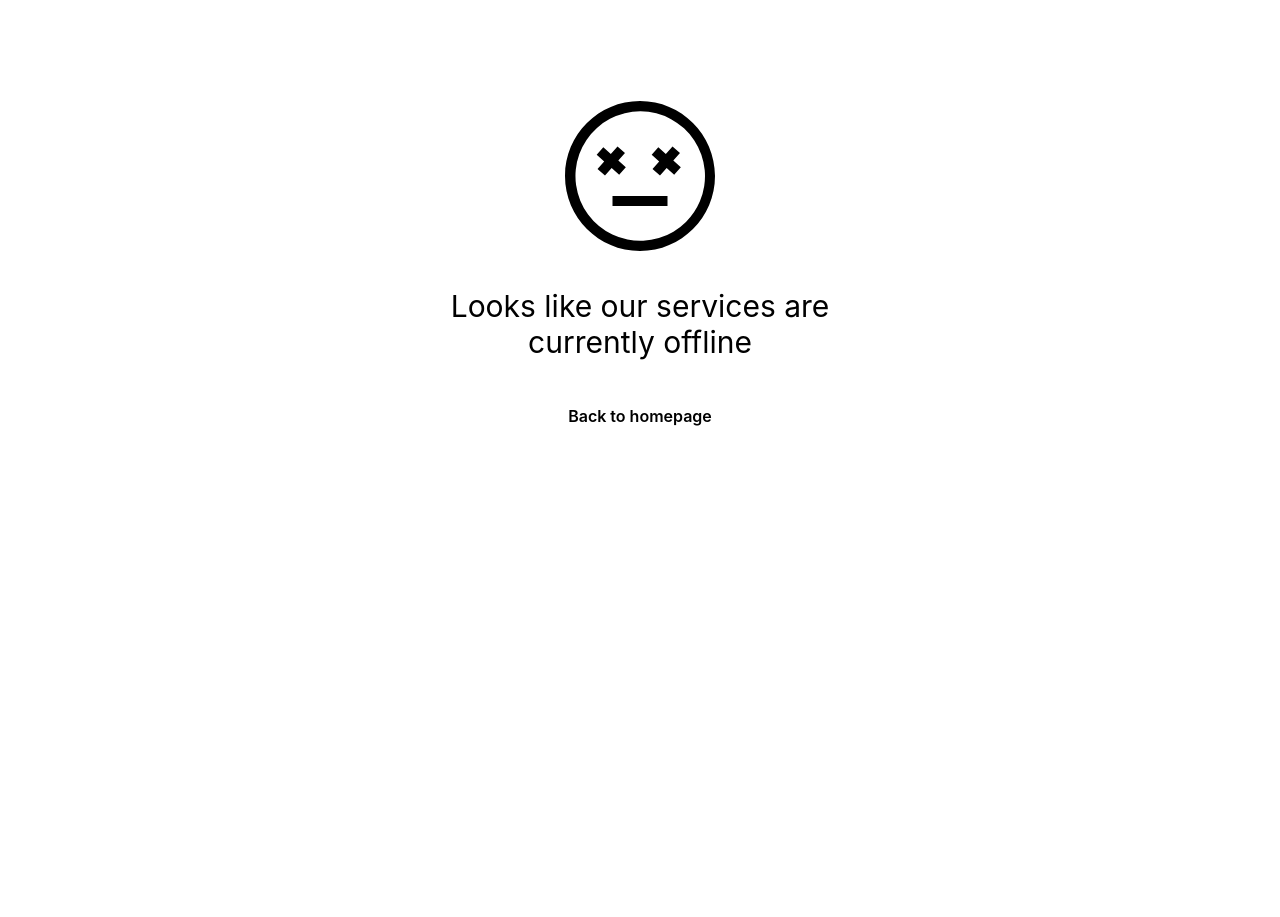
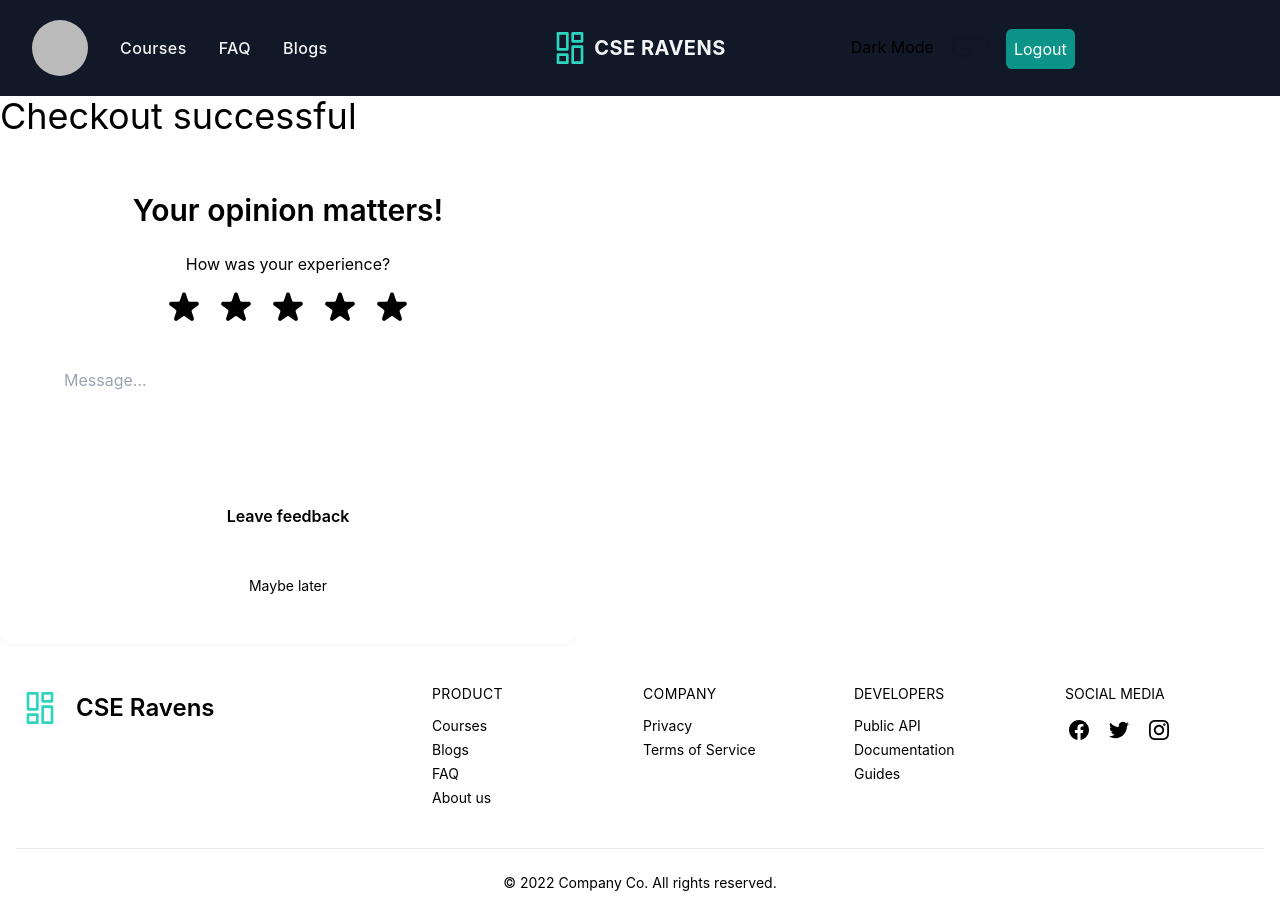
Before and after one commit to SynysterRudro/Learning-Platform-Client, a React (Create React App) app: page /checkout in a window 1280 px wide. Before the commit the page ends 800 px from the top, so only its background shows below. Built offline with nearby package versions, Linux system fonts and the light colour scheme; no server answers; sample sign-in values are in the browser's storage.

Commit message:
readme file updated

```diff
--- /dev/null
+++ b/src/CheckOut/CheckOut.js
@@ -0,0 +1,55 @@
+import React from 'react';
+
+const CheckOut = () => {
+    return (
+        <div>
+            <h1 className='text-4xl mb-2'>Checkout successful</h1>
+            <div>
+                <div className="flex flex-col max-w-xl p-8 shadow-sm rounded-xl lg:p-12 dark:bg-gray-900 dark:text-gray-100">
+                    <div className="flex flex-col items-center w-full">
+                        <h2 className="text-3xl font-semibold text-center">Your opinion matters!</h2>
+                        <div className="flex flex-col items-center py-6 space-y-3">
+                            <span className="text-center">How was your experience?</span>
+                            <div className="flex space-x-3">
+                                <button type="button" title="Rate 1 stars" aria-label="Rate 1 stars">
+                                    <svg xmlns="http://www.w3.org/2000/svg" viewBox="0 0 20 20" fill="currentColor" className="w-10 h-10 dark:text-yellow-500">
+                                        <path d="M9.049 2.927c.3-.921 1.603-.921 1.902 0l1.07 3.292a1 1 0 00.95.69h3.462c.969 0 1.371 1.24.588 1.81l-2.8 2.034a1 1 0 00-.364 1.118l1.07 3.292c.3.921-.755 1.688-1.54 1.118l-2.8-2.034a1 1 0 00-1.175 0l-2.8 2.034c-.784.57-1.838-.197-1.539-1.118l1.07-3.292a1 1 0 00-.364-1.118L2.98 8.72c-.783-.57-.38-1.81.588-1.81h3.461a1 1 0 00.951-.69l1.07-3.292z"></path>
+                                    </svg>
+                                </button>
+                                <button type="button" title="Rate 2 stars" aria-label="Rate 2 stars">
+                                    <svg xmlns="http://www.w3.org/2000/svg" viewBox="0 0 20 20" fill="currentColor" className="w-10 h-10 dark:text-yellow-500">
+                                        <path d="M9.049 2.927c.3-.921 1.603-.921 1.902 0l1.07 3.292a1 1 0 00.95.69h3.462c.969 0 1.371 1.24.588 1.81l-2.8 2.034a1 1 0 00-.364 1.118l1.07 3.292c.3.921-.755 1.688-1.54 1.118l-2.8-2.034a1 1 0 00-1.175 0l-2.8 2.034c-.784.57-1.838-.197-1.539-1.118l1.07-3.292a1 1 0 00-.364-1.118L2.98 8.72c-.783-.57-.38-1.81.588-1.81h3.461a1 1 0 00.951-.69l1.07-3.292z"></path>
+                                    </svg>
+                                </button>
+                                <button type="button" title="Rate 3 stars" aria-label="Rate 3 stars">
+                                    <svg xmlns="http://www.w3.org/2000/svg" viewBox="0 0 20 20" fill="currentColor" className="w-10 h-10 dark:text-yellow-500">
+                                        <path d="M9.049 2.927c.3-.921 1.603-.921 1.902 0l1.07 3.292a1 1 0 00.95.69h3.462c.969 0 1.371 1.24.588 1.81l-2.8 2.034a1 1 0 00-.364 1.118l1.07 3.292c.3.921-.755 1.688-1.54 1.118l-2.8-2.034a1 1 0 00-1.175 0l-2.8 2.034c-.784.57-1.838-.197-1.539-1.118l1.07-3.292a1 1 0 00-.364-1.118L2.98 8.72c-.783-.57-.38-1.81.588-1.81h3.461a1 1 0 00.951-.69l1.07-3.292z"></path>
+                                    </svg>
+                                </button>
+                                <button type="button" title="Rate 4 stars" aria-label="Rate 4 stars">
+                                    <svg xmlns="http://www.w3.org/2000/svg" viewBox="0 0 20 20" fill="currentColor" className="w-10 h-10 dark:text-yellow-500">
+                                        <path d="M9.049 2.927c.3-.921 1.603-.921 1.902 0l1.07 3.292a1 1 0 00.95.69h3.462c.969 0 1.371 1.24.588 1.81l-2.8 2.034a1 1 0 00-.364 1.118l1.07 3.292c.3.921-.755 1.688-1.54 1.118l-2.8-2.034a1 1 0 00-1.175 0l-2.8 2.034c-.784.57-1.838-.197-1.539-1.118l1.07-3.292a1 1 0 00-.364-1.118L2.98 8.72c-.783-.57-.38-1.81.588-1.81h3.461a1 1 0 00.951-.69l1.07-3.292z"></path>
+                                    </svg>
+                                </button>
+                                <button type="button" title="Rate 5 stars" aria-label="Rate 5 stars">
+                                    <svg xmlns="http://www.w3.org/2000/svg" viewBox="0 0 20 20" fill="currentColor" className="w-10 h-10 dark:text-gray-600">
+                                        <path d="M9.049 2.927c.3-.921 1.603-.921 1.902 0l1.07 3.292a1 1 0 00.95.69h3.462c.969 0 1.371 1.24.588 1.81l-2.8 2.034a1 1 0 00-.364 1.118l1.07 3.292c.3.921-.755 1.688-1.54 1.118l-2.8-2.034a1 1 0 00-1.175 0l-2.8 2.034c-.784.57-1.838-.197-1.539-1.118l1.07-3.292a1 1 0 00-.364-1.118L2.98 8.72c-.783-.57-.38-1.81.588-1.81h3.461a1 1 0 00.951-.69l1.07-3.292z"></path>
+                                    </svg>
+                                </button>
+                            </div>
+                        </div>
+                        <div className="flex flex-col w-full">
+                            <textarea rows="3" placeholder="Message..." className="p-4 rounded-md resize-none dark:text-gray-100 dark:bg-gray-900"></textarea>
+                            <button type="button" className="py-4 my-8 font-semibold rounded-md dark:text-gray-900 dark:bg-violet-400">Leave feedback</button>
+                        </div>
+                    </div>
+                    <div className="flex items-center justify-center">
+                        <a rel="noopener noreferrer" href="#" className="text-sm dark:text-gray-400">Maybe later</a>
+                    </div>
+                </div>
+            </div>
+        </div>
+    );
+};
+
+export default CheckOut;
--- /dev/null
+++ b/src/Routes/PrivateRoute.js
@@ -0,0 +1,17 @@
+import React from 'react';
+import { useContext } from 'react';
+import { Navigate } from 'react-router-dom';
+import { AuthContext } from '../contexts/AuthProvider/AuthProvider';
+
+const PrivateRoute = ({ children }) => {
+    const { user, loading } = useContext(AuthContext);
+    if (loading) {
+        return <div>Loading ..</div>
+    }
+    if (user && user.uid) {
+        return children;
+    }
+    return <Navigate to='/login'></Navigate>
+};
+
+export default PrivateRoute;
--- a/src/components/Courses/Courses.js
+++ b/src/components/Courses/Courses.js
@@ -1,20 +1,29 @@
-import React from 'react';
+import React, { useEffect, useState } from 'react';
 import { Link } from 'react-router-dom';
+import SingleCourse from '../SingleCourse/SingleCourse';
 
 const Courses = () => {
+    const [courses, setCourses] = useState([]);
+    useEffect(() => {
+        fetch('https://learning-platform-server-synysterrudro.vercel.app/courses')
+            .then(res => res.json())
+            .then(data => setCourses(data))
+    }, [])
     return (
         <div className='flex'>
             <div>
                 <aside className="w-full p-6 sm:w-60 dark:bg-gray-900 dark:text-gray-100">
                     <nav className="space-y-8 text-sm">
                         <div className="space-y-2">
-                            <h2 className="text-sm font-semibold tracking-widest uppercase dark:text-gray-400">Getting Started</h2>
+                            <h2 className="text-sm font-semibold tracking-widest uppercase dark:text-gray-400">Total courses- {courses.length}</h2>
                             <div className="flex flex-col space-y-1">
-                                <Link rel="noopener noreferrer" href="#">Installation</Link>
-                                <Link rel="noopener noreferrer" href="#">Plugins</Link>
-                                <Link rel="noopener noreferrer" href="#">Migrations</Link>
-                                <Link rel="noopener noreferrer" href="#">Appearance</Link>
-                                <Link rel="noopener noreferrer" href="#">Mamba UI</Link>
+
+                                {
+                                    courses.map(course => <Link
+                                        to={`/courses/${course.id}`}
+                                        key={course.id}
+                                    >{course.name}</Link>)
+                                }
                             </div>
                             <h2 className="text-sm font-semibold tracking-widest uppercase dark:text-gray-400">Pages</h2>
                             <div className="flex flex-col space-y-1">
@@ -27,7 +36,14 @@ const Courses = () => {
                     </nav>
                 </aside>
             </div>
-            <div>dsd</div>
+            <div className="grid grid-rows-6 lg:grid-rows-2 grid-flow-col gap-4">
+                {
+                    courses.map(course => <SingleCourse
+                        key={course.id}
+                        course={course}
+                    ></SingleCourse>)
+                }
+            </div>
         </div>
     );
 };
--- a/src/components/Home/Home.js
+++ b/src/components/Home/Home.js
@@ -1,4 +1,5 @@
 import React from 'react';
+import { Link } from 'react-router-dom';
 
 const Home = () => {
     return (
@@ -17,36 +18,28 @@ const Home = () => {
                 <div className="px-4 py-16 mx-auto sm:max-w-xl md:max-w-full lg:max-w-screen-xl md:px-24 lg:px-8 lg:py-20">
                     <div className="relative max-w-2xl sm:mx-auto sm:max-w-xl md:max-w-2xl sm:text-center">
                         <h2 className="mb-6 font-sans text-3xl font-bold tracking-tight text-white sm:text-4xl sm:leading-none">
-                            The quick, brown fox
+                            There is no alternative
                             <br className="hidden md:block" />
-                            jumps over a{' '}
+                            then to work{' '}
                             <span className="relative inline-block px-2">
                                 <div className="absolute inset-0 transform -skew-x-12 bg-teal-400 p-6" />
-                                <span className="relative text-teal-900">lazy dog</span>
+                                <span className="relative text-teal-900">hard</span>
                             </span>
                         </h2>
                         <p className="mb-6 text-base text-indigo-100 md:text-lg">
-                            Sed ut perspiciatis unde omnis iste natus error sit voluptatem
-                            accusantium doloremque laudantium, totam rem aperiam, eaque ipsa
-                            quae. explicabo. Sed ut perspiciatis unde omnis.
+                            This is a simple tutorial based course for students who want to study subjects of CSE. Here, we initially provided just 6 corses but in future the number of courses will be increased as well as will update the course plan too.
                         </p>
-                        <form className="flex flex-col items-center w-full mb-4 md:flex-row md:px-16">
-                            <input
-                                placeholder="Email"
-                                required
-                                type="text"
-                                className="flex-grow w-full h-12 px-4 mb-3 text-white transition duration-200 border-2 border-transparent rounded appearance-none md:mr-2 md:mb-0 bg-purple-800 focus:border-teal-700 focus:outline-none focus:shadow-outline"
-                            />
-                            <a
-                                href="/"
+                        <div className="w-full mb-4 md:flex-row md:px-16">
+
+                            <Link
+                                to='/courses'
                                 className="inline-flex items-center justify-center w-full h-12 px-6 font-semibold tracking-wide text-teal-900 transition duration-200 rounded shadow-md md:w-auto hover:text-deep-purple-900 bg-teal-400 hover:bg-teal-700 focus:shadow-outline focus:outline-none"
                             >
-                                Subscribe
-                            </a>
-                        </form>
+                                Courses
+                            </Link>
+                        </div>
                         <p className="max-w-md mb-10 text-xs tracking-wide text-indigo-100 sm:text-sm sm:mx-auto md:mb-16">
-                            Sed ut perspiciatis unde omnis iste natus error sit voluptatem
-                            accusantium doloremque.
+                            Thank your for supporting us.
                         </p>
                         <a
                             href="/"
--- /dev/null
+++ b/src/components/SingleCourse/SingleCourse.js
@@ -0,0 +1,19 @@
+import React from 'react';
+import { Link } from 'react-router-dom';
+
+const SingleCourse = ({ course }) => {
+    // console.log(course);
+    const { name, img, details } = course;
+    return (
+        <div className="flex flex-col max-w-lg p-6 space-y-6 overflow-hidden rounded-lg shadow-md dark:bg-gray-900 dark:text-gray-100">
+            <div>
+                <img className='h-36' src={img} />
+                <h2 className="mb-1 text-xl font-semibold">{name}</h2>
+                <p className="text-sm dark:text-gray-400">{details.slice(0, 100)}...</p>
+            </div>
+            <button className='bg-blue-600 hover:bg-blue-400 rounded p-2'><Link to='/checkout'>Get premium access</Link></button>
+        </div>
+    );
+};
+
+export default SingleCourse;
--- a/src/contexts/AuthProvider/AuthProvider.js
+++ b/src/contexts/AuthProvider/AuthProvider.js
@@ -10,7 +10,8 @@ export const AuthContext = createContext();
 const auth = getAuth(app);
 
 const AuthProvider = ({ children }) => {
-    const [user, setUser] = useState(null);
+    const [user, setUser] = useState({});
+    const [loading, setLoading] = useState(true);
 
     const provideLogin = (provider) => {
         return signInWithPopup(auth, provider);
@@ -28,6 +29,7 @@ const AuthProvider = ({ children }) => {
         const unsubscribe = onAuthStateChanged(auth, (currentUser) => {
             console.log('user inside state changed', currentUser);
             setUser(currentUser);
+            setLoading(false);
         })
         return () => {
             unsubscribe()
@@ -43,7 +45,7 @@ const AuthProvider = ({ children }) => {
     }
 
 
-    const authInfo = { user, provideLogin, githubLogin, emailPasswordSignUp, emailPasswordLogIn, logOut };
+    const authInfo = { user, loading, provideLogin, githubLogin, emailPasswordSignUp, emailPasswordLogIn, logOut };
     return (
         <AuthContext.Provider value={authInfo}>
             {children}
--- a/src/shared/Header/Header.js
+++ b/src/shared/Header/Header.js
@@ -12,17 +12,17 @@ const Header = () => {
     const handleLogout = () => {
         logOut()
             .then(() => { })
-            .catch(error => console.error(error))
+            .catch(error => (error))
     }
     return (
         <div>
-            <div className="bg-gray-900 mb-48 lg:mb-0">
+            <div className="bg-gray-900 lg:mb-0">
                 <div className="px-4 py-5 mx-auto sm:max-w-xl md:max-w-full lg:max-w-screen-xl md:px-24 lg:px-8">
                     <div className="relative flex grid items-center grid-cols-2 lg:grid-cols-3">
 
                         <ul className="flex items-center hidden space-x-8 lg:flex">
                             <Link className='text-white' to='/'>
-                                {user?.photoURL ?
+                                {user?.uid ?
                                     <img title='user profile picture' className='rounded-full h-14' src={user?.photoURL} alt="" />
                                     :
                                     <></>
```
Also changed, not shown: src/Routes/Routes.js (+11 -0 lines), 1 other file (tests, documents, lock files or other folders).
